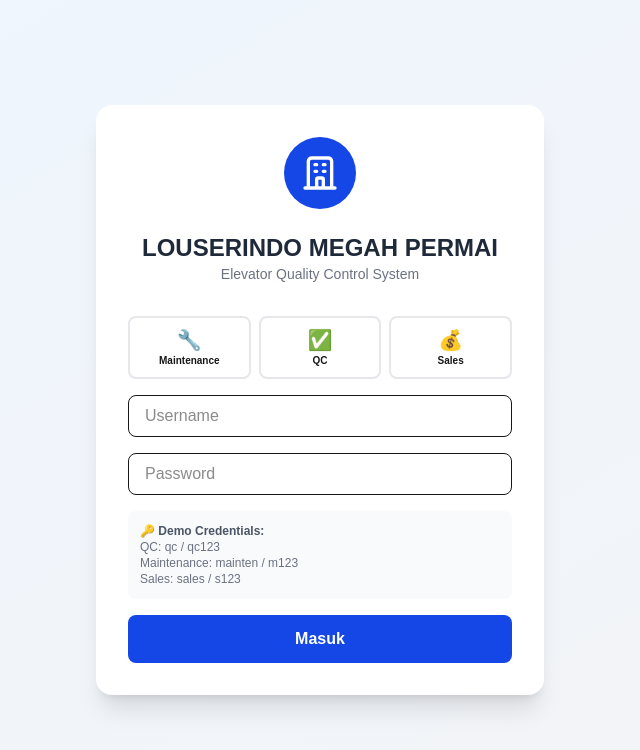
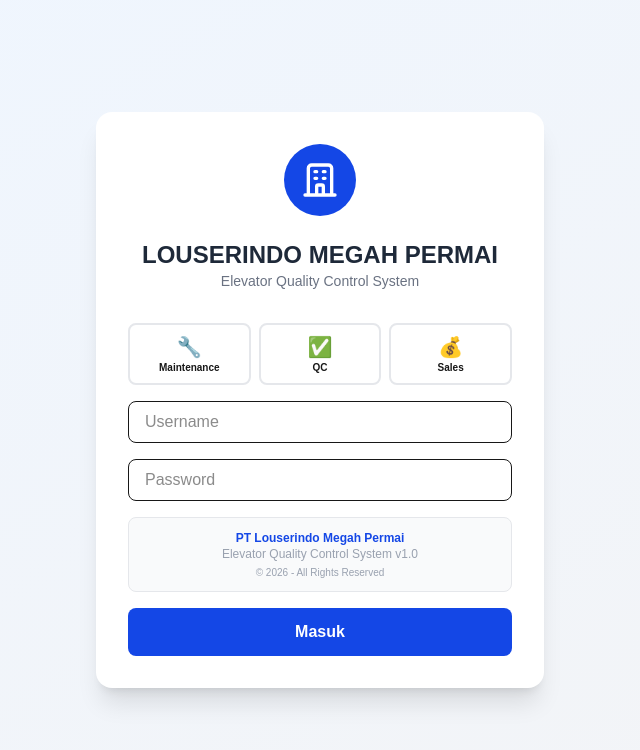
Before and after one commit to andiy0692-ctrl/qc-elevate, a Next.js app: page / in a window 1280 px wide. Shown: the top 750 px of the page, without its empty margins (320-960 px from the left). Built offline with nearby package versions, Linux system fonts and the light colour scheme.

Commit message:
Update: hapus demo credentials, ganti tahun 2026

```diff
--- a/app/page.tsx
+++ b/app/page.tsx
@@ -209,7 +209,7 @@ interface Report {
 }
 
 // ============================================
-// KOMPONEN LOGIN
+// KOMPONEN LOGIN - TANPA DEMO CREDENTIALS
 // ============================================
 function LoginPage({ onLogin }: { onLogin: (role: UserRole) => void }) {
   const [username, setUsername] = useState('');
@@ -300,11 +300,13 @@ function LoginPage({ onLogin }: { onLogin: (role: UserRole) => void }) {
 
           {error && <div className="text-red-500 text-sm">{error}</div>}
 
-          <div className="bg-gray-50 rounded-lg p-3 text-xs text-gray-500">
-            <p className="font-semibold text-gray-600">🔑 Demo Credentials:</p>
-            <p>QC: qc / qc123</p>
-            <p>Maintenance: mainten / m123</p>
-            <p>Sales: sales / s123</p>
+          {/* ========================================== */}
+          {/* HANYA HAKI / COPYRIGHT - TANPA DEMO CREDENTIALS */}
+          {/* ========================================== */}
+          <div className="bg-gray-50 rounded-lg p-3 text-xs text-gray-500 text-center border border-gray-200">
+            <p className="font-semibold text-blue-700">PT Louserindo Megah Permai</p>
+            <p className="text-gray-400">Elevator Quality Control System v1.0</p>
+            <p className="text-[10px] text-gray-400 mt-1">© 2026 - All Rights Reserved</p>
           </div>
 
           <button
@@ -1631,7 +1633,7 @@ function ReportForm({
 
         <div className="text-center text-[10px] text-gray-400 border-t border-gray-200 pt-3 mt-4 print:block hidden">
           <p>Dicetak: {new Date().toLocaleString('id-ID')}</p>
-          <p>© {new Date().getFullYear()} Louserindo Megah Permai - ELEVATE QC</p>
+          <p>© 2026 PT Louserindo Megah Permai - ELEVATE QC</p>
         </div>
       </div>
     </form>
```
